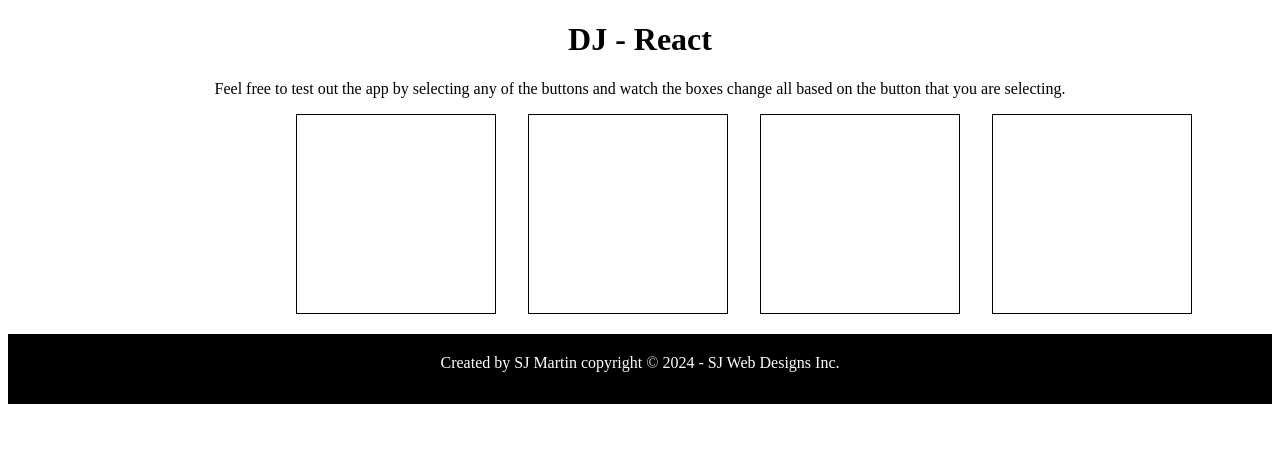
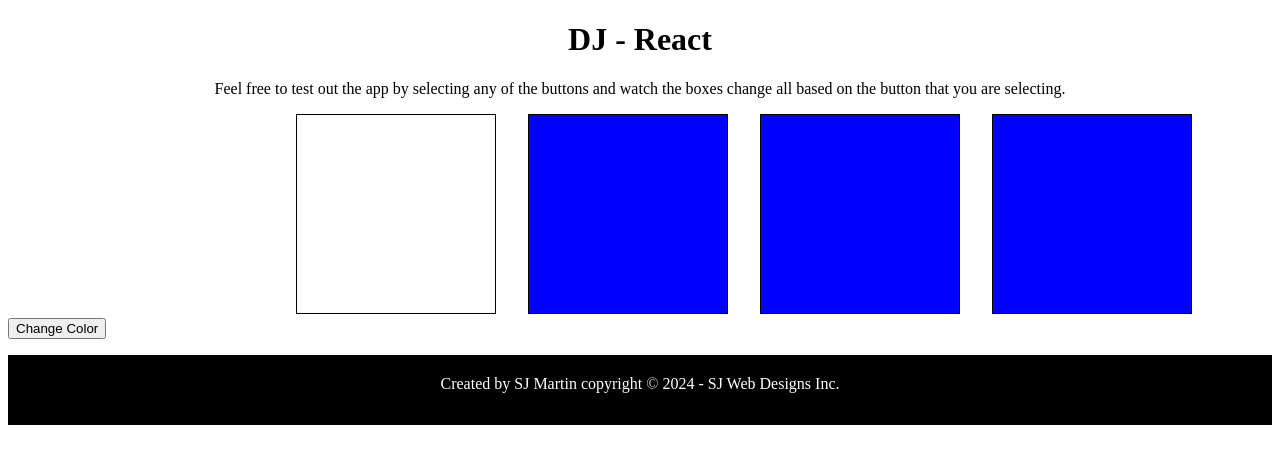
Before and after one commit to Coding-Cowboy74/developments, a React (Vite) app in the folder exercises/Level-03/DJ-React/: page / in a window 1280 px wide. Shown: the top 464 px of the page. Built offline with nearby package versions, Linux system fonts and the light colour scheme.

Commit message:
updated project with a test button testing to change the backkground color back and forth from white to blue and back n forth that way.

```diff
--- a/exercises/Level-03/DJ-React/src/App.jsx
+++ b/exercises/Level-03/DJ-React/src/App.jsx
@@ -4,6 +4,15 @@ import Box from './components/box'
 function App() {
 
 const [color, setColors] = useState(["white", "white", "white", "white"])
+//console.log(state)
+
+
+const changeColor = () => {
+  setColors((prevState) =>{
+    return prevState === "blue" ? "white": "blue"
+  })
+}
+
 
   return (
     <div>
@@ -14,12 +23,15 @@ const [color, setColors] = useState(["white", "white", "white", "white"])
       </p>
 
       <div className='boxes'>
-        <Box />
-        <Box />
-        <Box />
-        <Box />
+        <Box background={color}/>
+        <Box background='blue'/>
+        <Box background='blue'/>
+        <Box background='blue'/>
       </div>
 
+      <div>
+        <button onClick={changeColor}>Change Color</button>
+      </div>
 
       <p className='footerStyle'>
         Created by SJ Martin copyright <span className='copyright'>&copy;</span> 2024 - SJ Web Designs Inc.
```
